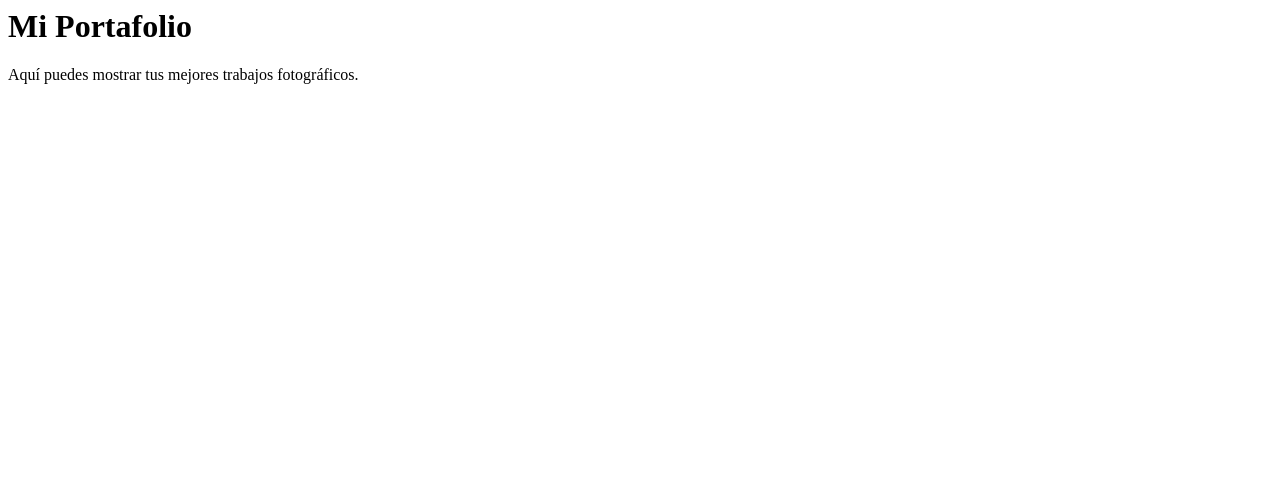
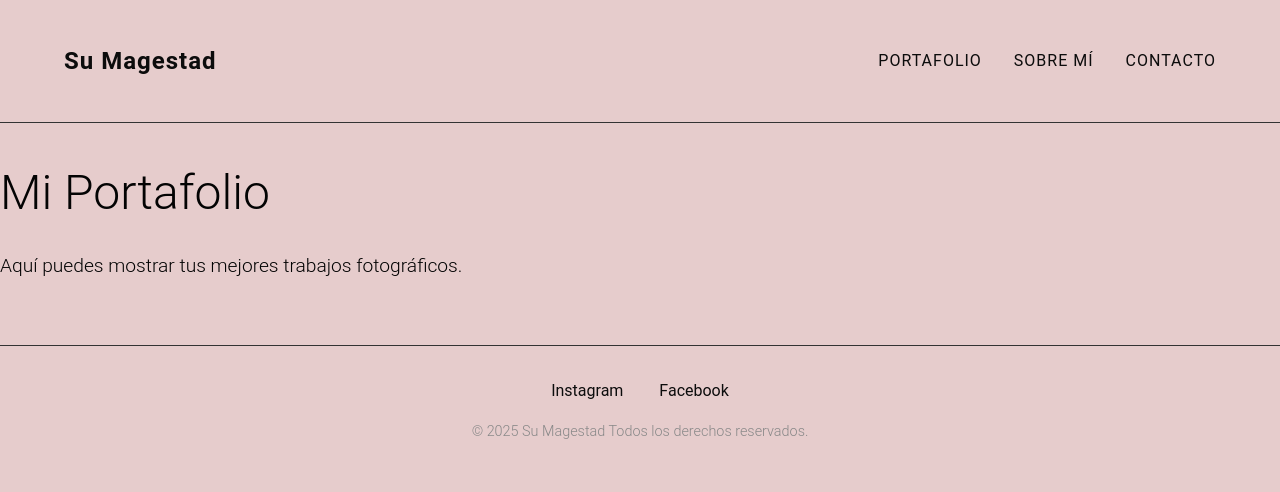
Before and after one commit to leoperozo/Pagina-fotografica, a plain HTML site: page portfolio.html in a window 1280 px wide. Drawn offline with Linux system fonts and the light colour scheme.

Commit message:
Refactor portfolio.html to include complete HTML structure and dynamic header/footer loading.

```diff
--- a/portfolio.html
+++ b/portfolio.html
@@ -1,9 +1,24 @@
 
 
-
+<!DOCTYPE html>
+<html lang="es">
+<head>
+    <meta charset="UTF-8">
+    <meta name="viewport" content="width=device-width, initial-scale=1.0">
+    <title>Portafolio - Ana García</title>
+    <link rel="stylesheet" href="style.css">
+</head>
+<body>
+    <div id="header-container"></div>
 
     <main class="content-page">
         <h1>Mi Portafolio</h1>
         <p>Aquí puedes mostrar tus mejores trabajos fotográficos.</p>
         <!-- Aquí irían las galerías de imágenes -->
     </main>
+
+    <div id="footer-container"></div>
+    <script src="include-header.js"></script>
+    <script src="include-footer.js"></script>
+</body>
+</html>
```
Also changed, not shown: 1 other file.
